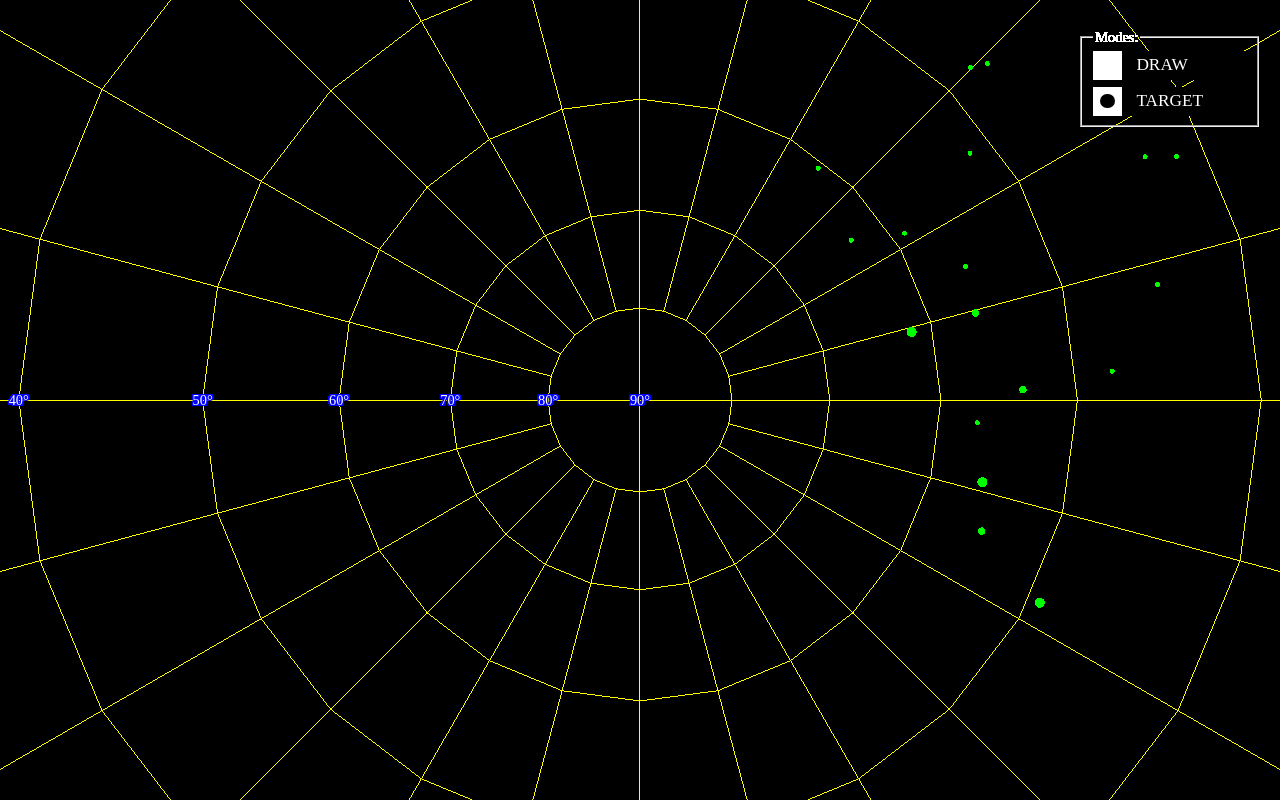
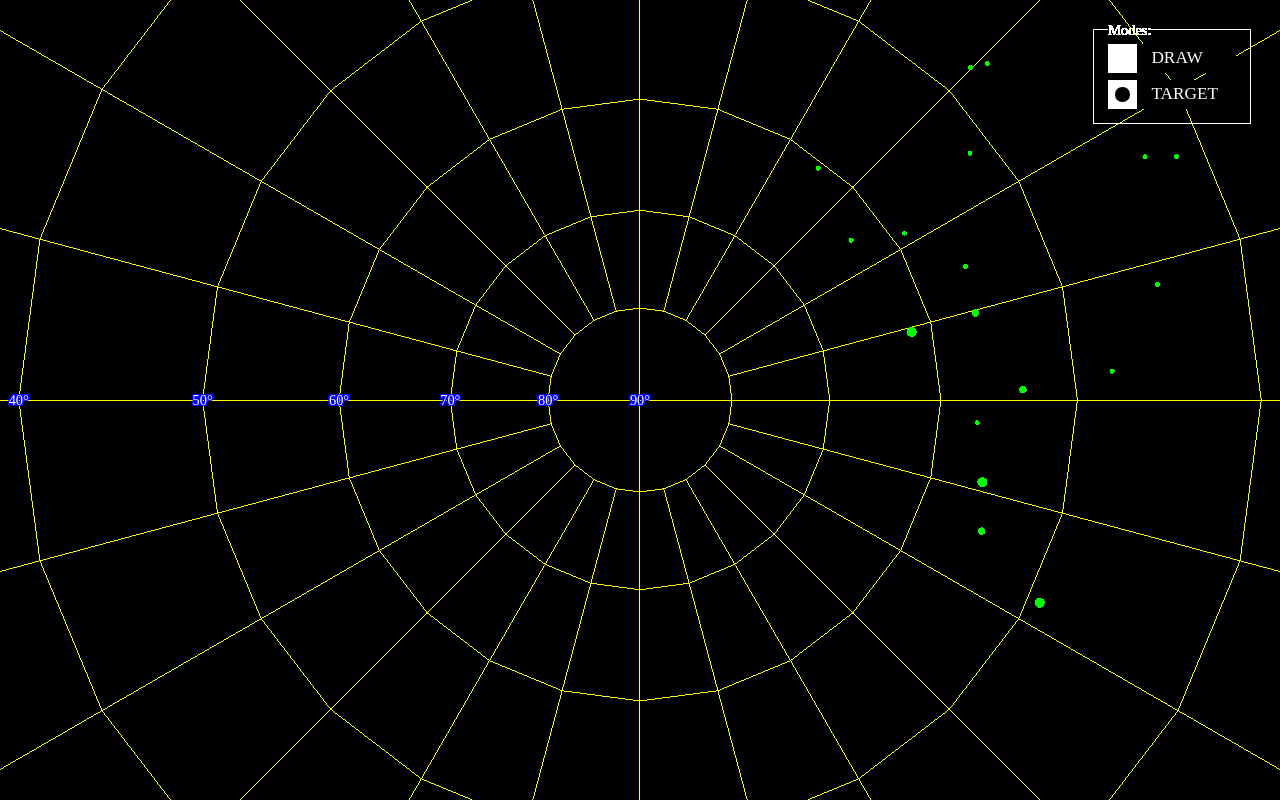
Before and after one commit to Axolotle/objetscelestes, a plain HTML site: page website/index.html in a window 1280 px wide. Drawn offline with nearby package versions, Linux system fonts and the light colour scheme.

Commit message:
switch to scss

```diff
--- /dev/null
+++ b/website/scss/_labels.scss
@@ -0,0 +1,24 @@
+#coordinates {
+    position: absolute;
+    top: 0;
+    left: 0;
+
+    div {
+        position: absolute;
+        left: 0;
+        top: 0;
+        text-shadow:
+            -1px -1px 0 $color,
+             0   -1px 0 $color,
+             1px -1px 0 $color,
+             1px  0   0 $color,
+             1px  1px 0 $color,
+             0    1px 0 $color,
+            -1px  1px 0 $color,
+            -1px  0   0 $color;
+
+        &.hide {
+            display: none;
+        }
+    }
+}
--- /dev/null
+++ b/website/scss/_reset.scss
@@ -0,0 +1,31 @@
+html, body, div, span, applet, object, iframe,
+h1, h2, h3, h4, h5, h6, p, blockquote, pre,
+a, abbr, acronym, address, big, cite, code,
+del, dfn, em, img, ins, kbd, q, s, samp,
+small, strike, strong, sub, sup, tt, var,
+b, u, i, center,
+dl, dt, dd, ol, ul, li,
+fieldset, form, label, legend,
+table, caption, tbody, tfoot, thead, tr, th, td,
+article, aside, canvas, details, embed,
+figure, figcaption, footer, header, hgroup,
+main, menu, nav, output, ruby, section, summary,
+time, mark, audio, video {
+	margin: 0;
+	padding: 0;
+	border: 0;
+	font-size: 1rem;
+	font: inherit;
+	vertical-align: baseline;
+	box-sizing: border-box;
+    -webkit-box-sizing: border-box;
+    -moz-box-sizing: border-box;
+}
+li {
+    list-style: none;
+}
+/* HTML5 display-role reset for older browsers */
+article, aside, details, figcaption, figure,
+footer, header, hgroup, main, menu, nav, section {
+	display: block;
+}
--- /dev/null
+++ b/website/scss/_ui.scss
@@ -0,0 +1,75 @@
+#options {
+    position: absolute;
+    top: $ui-margin;
+    right: $ui-margin;
+    width: 11rem;
+
+    fieldset {
+        border: 1px $light solid;
+        padding: 1rem;
+    }
+
+    legend {
+        display: inline-block;
+        position: relative;
+        bottom: .5rem;
+        height: 0;
+    }
+
+    label {
+        display: block;
+        position: relative;
+        height: $ui-size;
+        padding-left: $ui-size;
+        cursor: pointer;
+        user-select: none;
+
+        &:not(:last-of-type) {
+            margin-bottom: 0.5rem;
+        }
+
+        span.text {
+            display: inline-block;
+            height: $ui-size;
+            min-width: 100%;
+            padding: 0 1rem;
+            background-color: $dark;
+            font-size: $ui-fs;
+            line-height: $ui-size;
+        }
+
+        input {
+            position: absolute;
+            opacity: 0;
+            height: 0;
+            width: 0;
+        }
+
+        .checker {
+            position: absolute;
+            top: 0;
+            left: 0;
+            height: $ui-size;
+            width: $ui-size;
+            background-color: $light;
+
+            &:after {
+                content: '';
+                position: absolute;
+                left: .5rem;
+                top: .5rem;
+                width: 1rem;
+                height: 1rem;
+                border-radius: 50%;
+            }
+        }
+
+        &:hover input ~ .checker:after {
+            background-color: $color;
+        }
+
+        & input:checked ~ .checker:after {
+            background-color: $dark;
+        }
+    }
+}
--- /dev/null
+++ b/website/scss/_vars.scss
@@ -0,0 +1,7 @@
+$dark: black;
+$light: white;
+$color: blue;
+
+$ui-fs: 1.2rem;
+$ui-margin: 2rem;
+$ui-size: 2rem;
--- /dev/null
+++ b/website/scss/stylesheet.scss
@@ -0,0 +1,22 @@
+@import 'vars';
+@import 'reset';
+
+:root {
+    font-family: 'Fira Code';
+    font-size: 0.9rem;
+    color: $light;
+}
+
+main {
+    height: 100vh;
+    width: 100vw;
+    position: relative;
+    overflow: hidden;
+}
+
+#canvas {
+    background-color: $color;
+}
+
+@import 'ui';
+@import 'labels';
```
Also changed, not shown: website/stylesheet.css, 1 other file.
